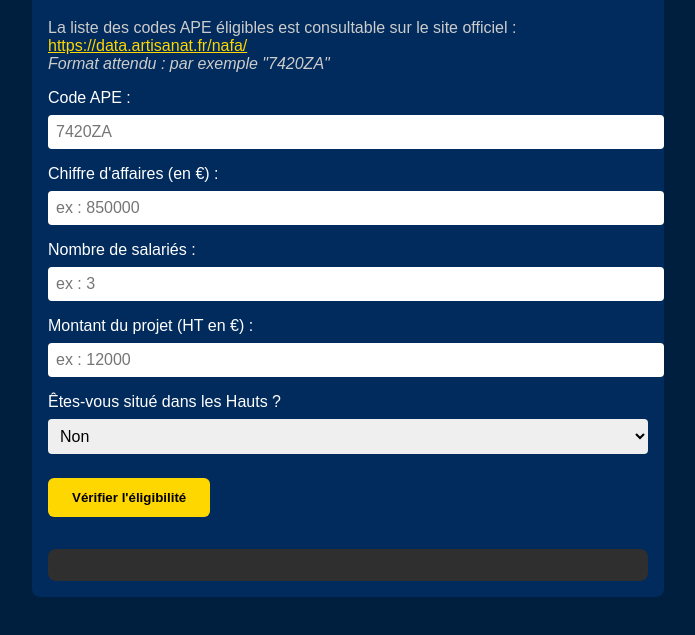
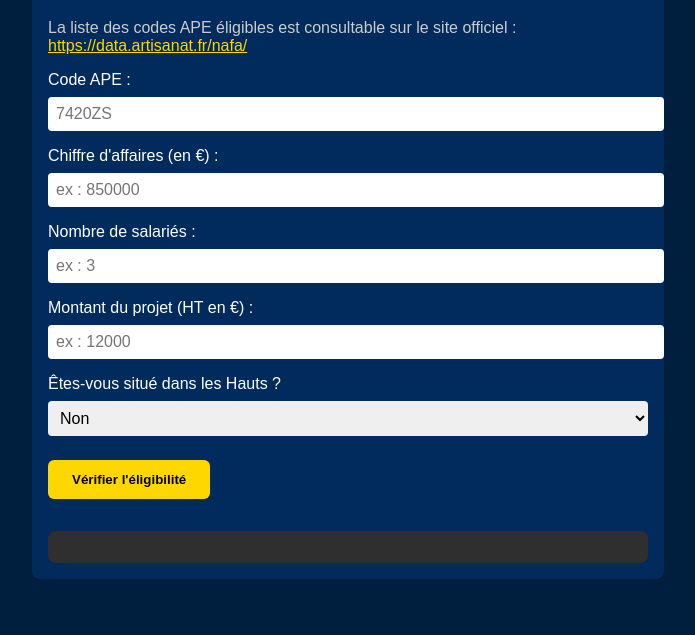
Before and after one commit to DCVisuals/Simulateur-Kap-TPE-v2, a plain HTML site: page index.html in a window 1280 px wide. Shown: the part 109-744 px from the top of the page, without its empty margins (292-987 px from the left). Drawn offline with Linux system fonts and the light colour scheme.

Commit message:
Update index.html

```diff
--- a/index.html
+++ b/index.html
@@ -83,11 +83,10 @@
   <div class="container">
     <h1>Simulateur d'éligibilité Kap TPE</h1>
     <p>La liste des codes APE éligibles est consultable sur le site officiel :
-    <a href="https://data.artisanat.fr/nafa/" target="_blank" style="color: #FFD700; text-decoration: underline;">https://data.artisanat.fr/nafa/</a><br>
-    <em>Format attendu : par exemple "7420ZA"</em></p>
+    <a href="https://data.artisanat.fr/nafa/" target="_blank" style="color: #FFD700; text-decoration: underline;">https://data.artisanat.fr/nafa/</a><br></p>
 
     <label for="ape">Code APE :</label>
-    <input type="text" id="ape" list="ape-list" placeholder="7420ZA" />
+    <input type="text" id="ape" list="ape-list" placeholder="7420ZS" />
     <datalist id="ape-list"></datalist>
 
     <label for="ca">Chiffre d'affaires (en €) :</label>
```
